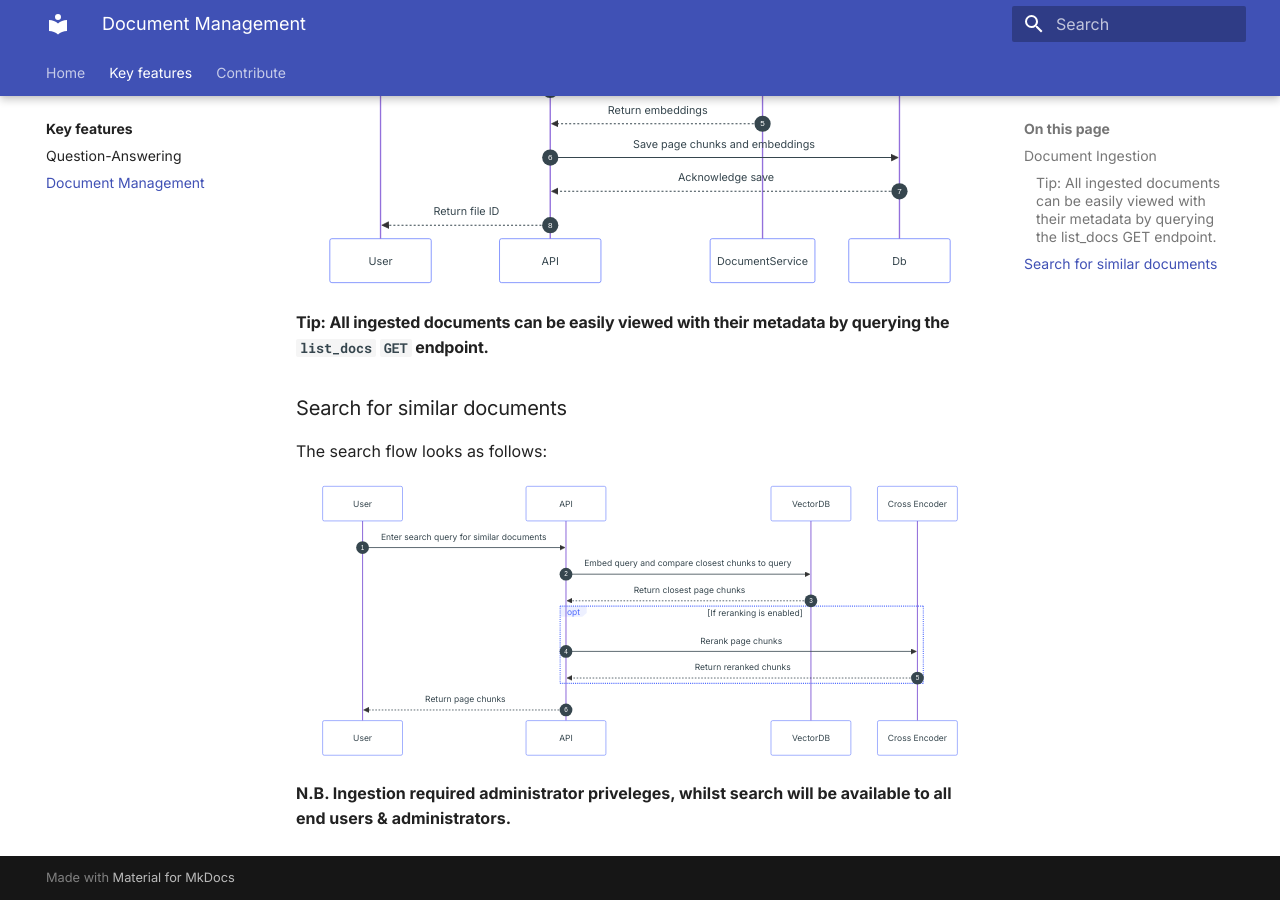
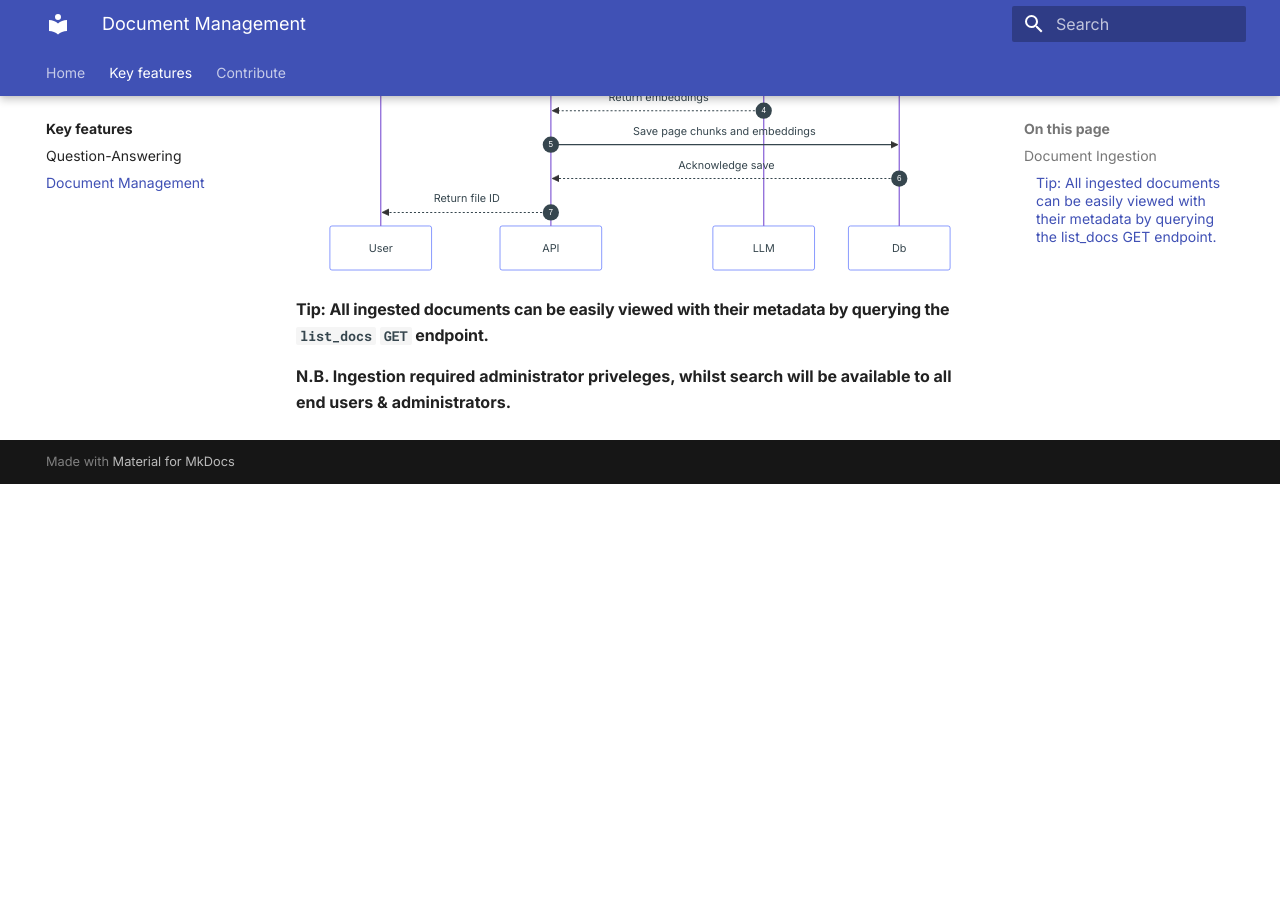
Before and after one commit to robellmh/HCD-AI, an MkDocs documentation site: the page built from docs/components/doc-management.md, in a window 1280 px wide and 900 px high, scrolled down 597 px. Built offline with MkDocs 1.6.1 and Material for MkDocs 9.7.7, drawn with Linux system fonts in a browser that asks for light colours; after the commit the page ends 1081 px from its top, so only the background shows below that; part of the change alters nothing that is shown.

Commit message:
Remove search diagram + edit ingestion diagram

````diff
--- a/docs/components/doc-management.md
+++ b/docs/components/doc-management.md
@@ -7,10 +7,9 @@ PDF files are parsed on a per-document, per-page basis. Once broken down into ch
 sequenceDiagram
     autonumber
     User->>API: Upload file for ingestion
-    API->>DocumentService: Parse file into pages (chunks)
-    DocumentService-->>API: Return page-based chunks
-    API->>DocumentService: Generate embeddings for pages
-    DocumentService-->>API: Return embeddings
+    API->>API: Parse file into pages (chunks)
+    API->>LLM: Generate embeddings for pages
+    LLM-->>API: Return embeddings
     API->>Db: Save page chunks and embeddings
     Db-->>API: Acknowledge save
     API-->>User: Return file ID
@@ -18,21 +17,4 @@ sequenceDiagram
 
 #### Tip: All ingested documents can be easily viewed with their metadata by querying the `list_docs` `GET` endpoint.
 
-### Search for similar documents
-
-The search flow looks as follows:
-
-```mermaid
-sequenceDiagram
-    autonumber
-    User->>API: Enter search query for similar documents
-    API->>VectorDB: Embed query and compare closest chunks to query
-    VectorDB-->>API: Return closest page chunks
-    opt If reranking is enabled
-        API->>Cross Encoder: Rerank page chunks
-        Cross Encoder-->>API: Return reranked chunks
-    end
-    API-->>User: Return page chunks
-```
-
 **N.B. Ingestion required administrator priveleges, whilst search will be available to all end users & administrators.**
````
